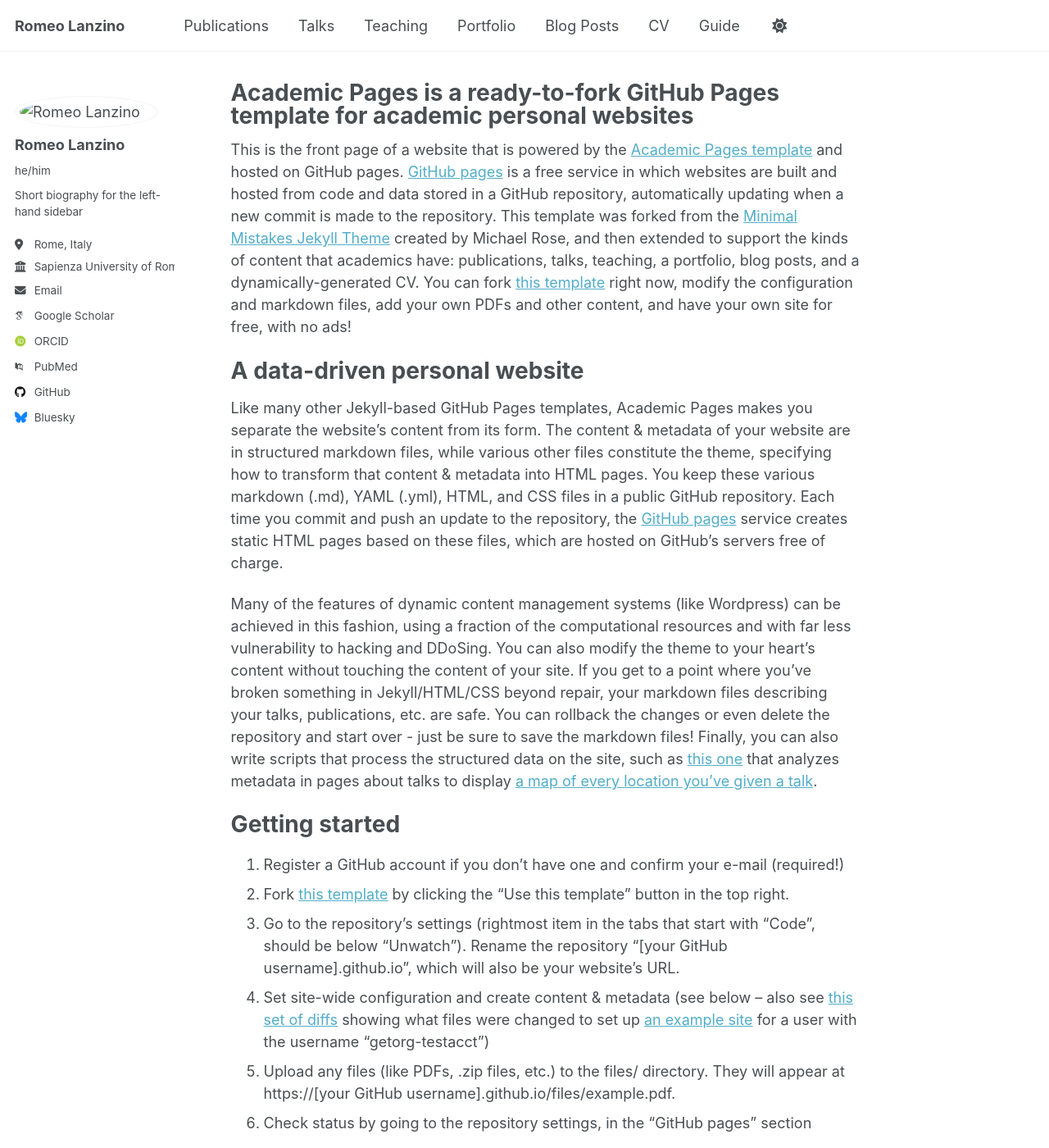
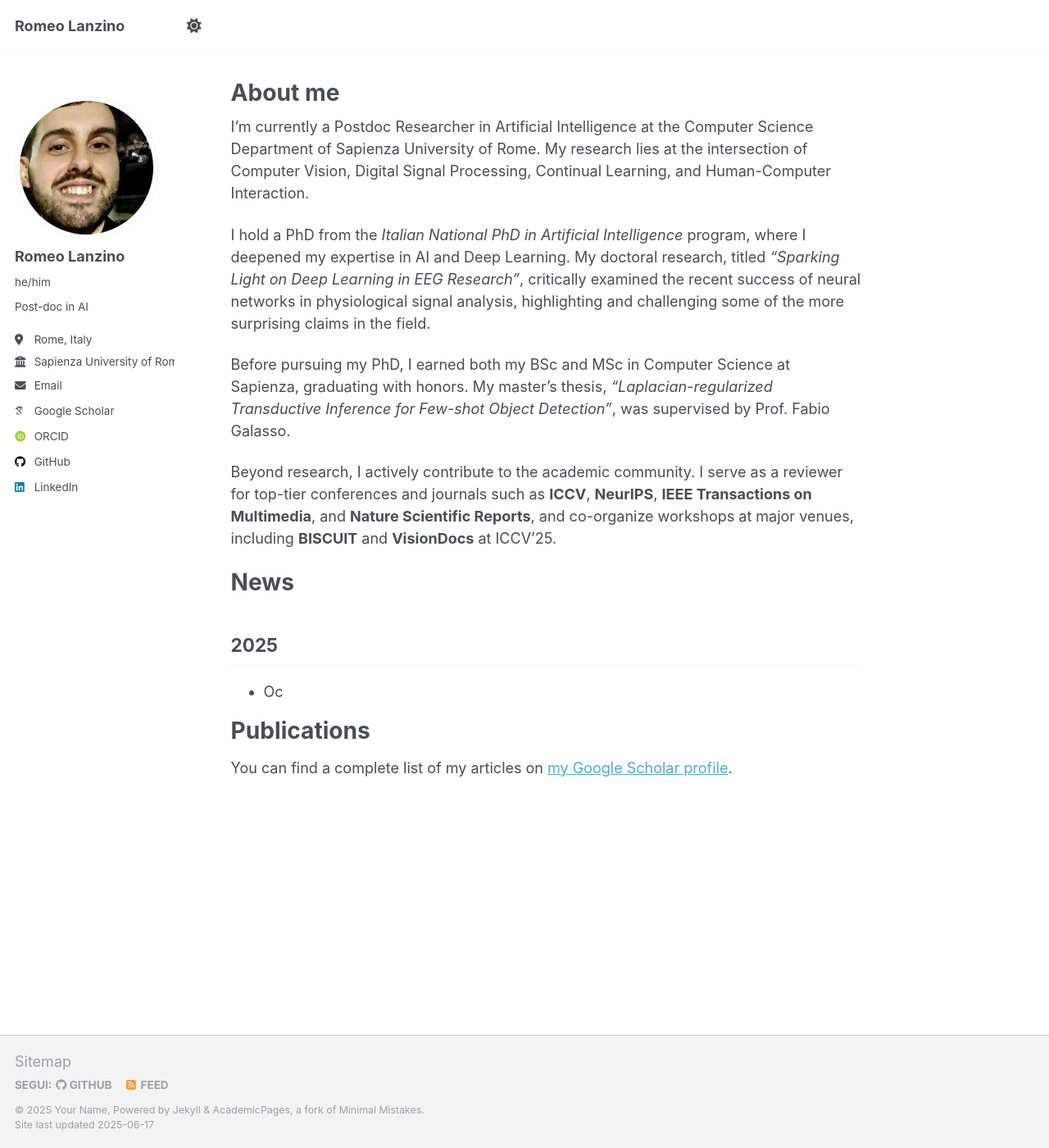
Before and after one commit to rom42pla/rom42pla.github.io, a Jekyll site: the page built from _pages/about.md, in a window 1280 px wide and 1400 px high. Shown: the whole window at 82% size. Built offline with Jekyll 4.4.1, drawn with Linux system fonts in a browser that asks for light colours; some web fonts are replaced; some of the changed text lies outside the part shown.

Commit message:
initial commit

```diff
--- a/_config.yml
+++ b/_config.yml
@@ -22,10 +22,10 @@
 #               Additional customization can be done by editing /_includes/author-profile.html
 author:
   # Biographic information
-  avatar           : "images/me.png"
+  avatar           : "me.png"
   name             : "Romeo Lanzino"
   pronouns         : "he/him"
-  bio              : "Short biography for the left-hand sidebar"
+  bio              : "Post-doc in AI"
   location         : "Rome, Italy"
   employer         : "Sapienza University of Rome"
   uri              : # URL
@@ -34,11 +34,11 @@
   # Academic websites
   academia         : # URL
   arxiv            : # URL - Update with the correct link to your profile
-  googlescholar    : "https://scholar.google.com/citations?user=PS_CX0AAAAAJ"
+  googlescholar    : "https://scholar.google.com/citations?user=yCXzeJAAAAAJ"
   impactstory      : # URL
-  orcid            : "http://orcid.org/yourorcidurl"
+  orcid            : "https://orcid.org/0000-0003-2939-3007"
   semantic         : # URL
-  pubmed           : "https://www.ncbi.nlm.nih.gov/pubmed/?term=john+snow"
+  pubmed           : # URL
   researchgate     : # URL
   scopus           : # URL
 
@@ -51,7 +51,7 @@
   stackoverflow    : # User number or user number and name (i.e., use "1" or "1/jeff-atwood")
 
   # Social media
-  bluesky          : "bsky.app" # Replace this with you Bluesky username
+  bluesky          : # Username
   facebook         : # Username
   flickr           : # Username
   foursquare       : # Username
@@ -60,7 +60,7 @@
   keybase          : # Username
   instagram        : # Username
   lastfm           : # Username
-  linkedin         : # Username
+  linkedin         : "romeolanzino"
   mastodon         : # URL
   medium           : # URL
   pinterest        : # Username
--- a/_pages/about.md
+++ b/_pages/about.md
@@ -1,15 +1,53 @@
 ---
 permalink: /
-title: "Academic Pages is a ready-to-fork GitHub Pages template for academic personal websites"
+title: "About me"
 author_profile: true
 redirect_from:
   - /about/
   - /about.html
 ---
 
-This is the front page of a website that is powered by the [Academic Pages template](https://github.com/academicpages/academicpages.github.io) and hosted on GitHub pages. [GitHub pages](https://pages.github.com) is a free service in which websites are built and hosted from code and data stored in a GitHub repository, automatically updating when a new commit is made to the repository. This template was forked from the [Minimal Mistakes Jekyll Theme](https://mmistakes.github.io/minimal-mistakes/) created by Michael Rose, and then extended to support the kinds of content that academics have: publications, talks, teaching, a portfolio, blog posts, and a dynamically-generated CV. You can fork [this template](https://github.com/academicpages/academicpages.github.io) right now, modify the configuration and markdown files, add your own PDFs and other content, and have your own site for free, with no ads!
+I’m currently a Postdoc Researcher in Artificial Intelligence at the Computer Science Department of Sapienza University of Rome.
+My research lies at the intersection of Computer Vision, Digital Signal Processing, Continual Learning, and Human-Computer Interaction.
 
-A data-driven personal website
+I hold a PhD from the *Italian National PhD in Artificial Intelligence* program, where I deepened my expertise in AI and Deep Learning. My doctoral research, titled *"Sparking Light on Deep Learning in EEG Research"*, critically examined the recent success of neural networks in physiological signal analysis, highlighting and challenging some of the more surprising claims in the field.
+
+Before pursuing my PhD, I earned both my BSc and MSc in Computer Science at Sapienza, graduating with honors. My master’s thesis, *"Laplacian-regularized Transductive Inference for Few-shot Object Detection"*, was supervised by Prof. Fabio Galasso.
+
+Beyond research, I actively contribute to the academic community. I serve as a reviewer for top-tier conferences and journals such as **ICCV**, **NeurIPS**, **IEEE Transactions on Multimedia**, and **Nature Scientific Reports**, and co-organize workshops at major venues, including **BISCUIT** and **VisionDocs** at ICCV'25.
+
+# News
+## 2025
+
+- Oc
+
+# Publications
+
+{% if site.author.googlescholar %}
+  <div class="wordwrap">You can find a complete list of my articles on <a href="{{site.author.googlescholar}}">my Google Scholar profile</a>.</div>
+{% endif %}
+
+{% include base_path %}
+
+<!-- New style rendering if publication categories are defined
+{% if site.publication_category %}
+  {% for category in site.publication_category  %}
+    {% assign title_shown = false %}
+    {% for post in site.publications reversed %}
+      {% if post.category != category[0] %}
+        {% continue %}
+      {% endif %}
+
+      {% include archive-single.html %}
+    {% endfor %}
+  {% endfor %}
+{% else %}
+  {% for post in site.publications reversed %}
+    {% include archive-single.html %}
+  {% endfor %}
+{% endif %} -->
+
+<!-- A data-driven personal website
 ======
 Like many other Jekyll-based GitHub Pages templates, Academic Pages makes you separate the website's content from its form. The content & metadata of your website are in structured markdown files, while various other files constitute the theme, specifying how to transform that content & metadata into HTML pages. You keep these various markdown (.md), YAML (.yml), HTML, and CSS files in a public GitHub repository. Each time you commit and push an update to the repository, the [GitHub pages](https://pages.github.com/) service creates static HTML pages based on these files, which are hosted on GitHub's servers free of charge.
 
@@ -46,4 +84,4 @@
 
 For more info
 ------
-More info about configuring Academic Pages can be found in [the guide](https://academicpages.github.io/markdown/), the [growing wiki](https://github.com/academicpages/academicpages.github.io/wiki), and you can always [ask a question on GitHub](https://github.com/academicpages/academicpages.github.io/discussions). The [guides for the Minimal Mistakes theme](https://mmistakes.github.io/minimal-mistakes/docs/configuration/) (which this theme was forked from) might also be helpful.
+More info about configuring Academic Pages can be found in [the guide](https://academicpages.github.io/markdown/), the [growing wiki](https://github.com/academicpages/academicpages.github.io/wiki), and you can always [ask a question on GitHub](https://github.com/academicpages/academicpages.github.io/discussions). The [guides for the Minimal Mistakes theme](https://mmistakes.github.io/minimal-mistakes/docs/configuration/) (which this theme was forked from) might also be helpful. -->
```
Also changed, not shown: _data/navigation.yml (+14 -14 lines), 1 other file.
